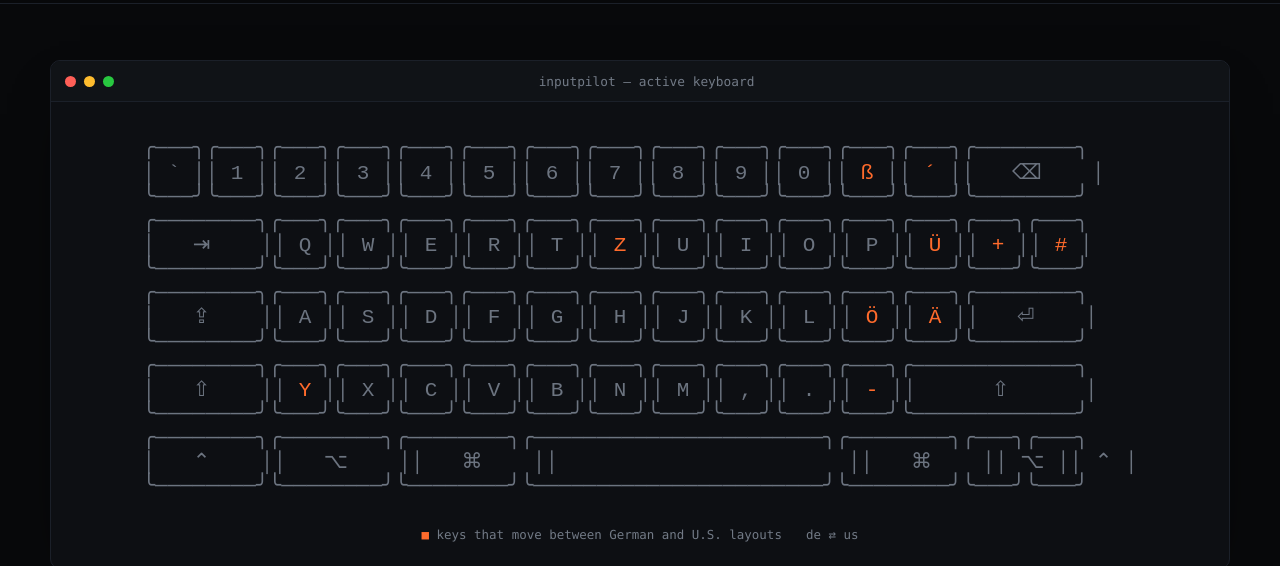
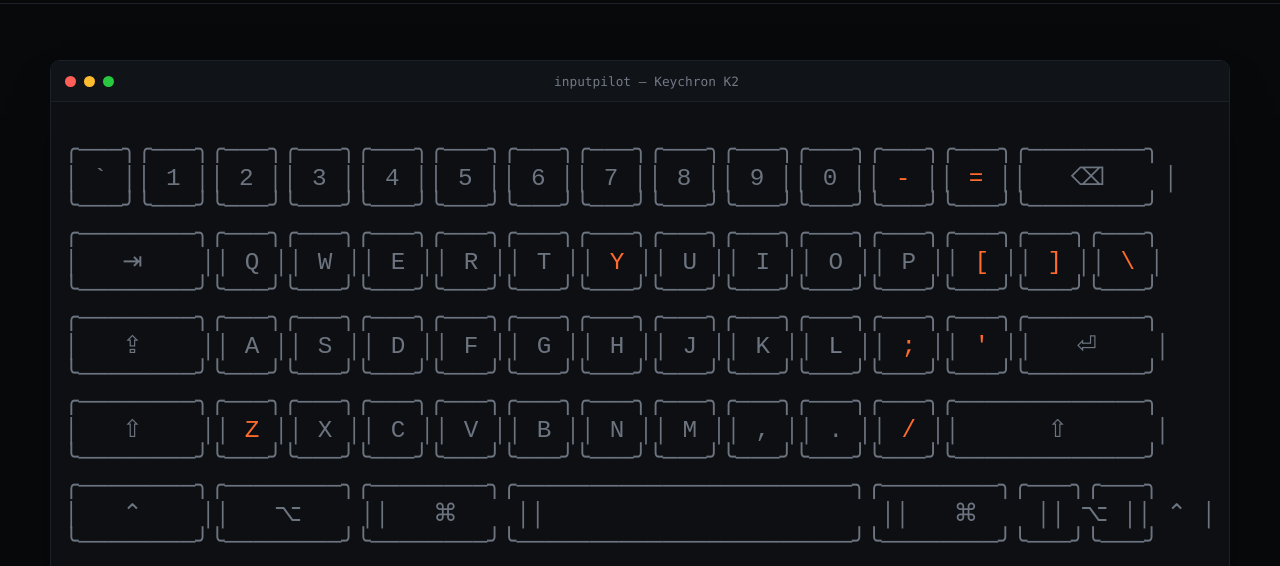
Before and after one commit to LucaGerlich/InputPilot, a plain HTML site: page docs/index.html in a window 1280 px wide. Shown: the part 53-619 px from the top of the page. Drawn offline with Linux system fonts and the light colour scheme; no server answers.

Commit message:
feat: enlarge and animate the ASCII keyboard
The keyboard now fills 96% of the terminal (25px, 1129px wide) instead of
half of it, and it moves: keys light up as if typed, then the layout flips
between German and U.S. - Z and Y swap places, the umlauts become brackets
and quotes, and the window title changes to the other keyboard. That is the
whole product demonstrated in the hero without a screenshot or a word.

Every legend is a span emitted by generate-keyboard-art.py, so the animation
addresses individual keys and swaps their labels while the box drawing stays
aligned; each row is still exactly 75 characters.

Verified in a browser: keypress highlights and layout swaps both observed
over a 9-second sample, no page overflow, and the art fits inside its box on
a 375px viewport. Animation stops for prefers-reduced-motion and pauses when
the tab is hidden.

```diff
--- a/docs/index.html
+++ b/docs/index.html
@@ -61,12 +61,20 @@
 	.term-title { margin-left:auto; margin-right:auto; color:var(--dim); font-size:.8rem; padding-right:44px; }
 
 	.art-pad { padding:2.2rem .75rem 1.6rem; overflow-x:auto; }
+	@media (max-width:520px){ .art-pad { padding:1.4rem .3rem 1rem; } }
 	pre.art {
 		margin:0; display:inline-block; text-align:left; color:#6C7480;
-		/* 75 chars wide; ~0.6em per char, so this fills the terminal without overflowing */
-		font-size:clamp(5.5px, 1.72vw, 21px); line-height:1.15; letter-spacing:0;
+		/* 75 chars wide at ~0.6em each, so this fills the terminal without overflowing */
+		font-size:clamp(5.5px, 1.90vw, 25px); line-height:1.15; letter-spacing:0;
 	}
-	pre.art b.d { color:var(--orange); font-weight:400; }
+	/* every legend is addressable so keys can light up and swap on layout change */
+	pre.art i { font-style:normal; transition:color .1s ease, text-shadow .1s ease; }
+	pre.art i.d { color:var(--orange); }
+	pre.art i.lit { color:#FFF; text-shadow:0 0 .35em var(--blue), 0 0 .9em var(--blue); }
+	pre.art i.flip { color:#FFF; text-shadow:0 0 .4em var(--orange), 0 0 1em var(--orange); }
+	.layout-state { color:var(--faint); }
+	.layout-state b { font-weight:400; color:var(--faint); transition:color .25s ease; }
+	.layout-state b.on { color:var(--blue); }
 	.legend-row { display:flex; justify-content:center; gap:1.5rem; flex-wrap:wrap; color:var(--dim); font-size:.78rem; padding:0 1rem 1.4rem; }
 	.legend-row span b { color:var(--orange); font-weight:400; }
 
@@ -163,28 +171,28 @@
 	<div class="term">
 		<div class="term-bar">
 			<span class="dot"></span><span class="dot"></span><span class="dot"></span>
-			<span class="term-title">inputpilot — active keyboard</span>
+			<span class="term-title">inputpilot — <span id="devname">Magic Keyboard</span></span>
 		</div>
 		<div class="art-pad">
-<pre class="art">╭───╮╭───╮╭───╮╭───╮╭───╮╭───╮╭───╮╭───╮╭───╮╭───╮╭───╮╭───╮╭───╮╭────────╮
-│ ` ││ 1 ││ 2 ││ 3 ││ 4 ││ 5 ││ 6 ││ 7 ││ 8 ││ 9 ││ 0 ││ <b class="d">ß</b> ││ <b class="d">´</b> ││   ⌫    │
+<pre class="art" id="kbd" aria-label="An ASCII keyboard demonstrating layout switching">╭───╮╭───╮╭───╮╭───╮╭───╮╭───╮╭───╮╭───╮╭───╮╭───╮╭───╮╭───╮╭───╮╭────────╮
+│ <i id="k0-0">`</i> ││ <i id="k0-1">1</i> ││ <i id="k0-2">2</i> ││ <i id="k0-3">3</i> ││ <i id="k0-4">4</i> ││ <i id="k0-5">5</i> ││ <i id="k0-6">6</i> ││ <i id="k0-7">7</i> ││ <i id="k0-8">8</i> ││ <i id="k0-9">9</i> ││ <i id="k0-10">0</i> ││ <i id="k0-11" data-us="-" class="d">ß</i> ││ <i id="k0-12" data-us="=" class="d">´</i> ││   <i id="k0-13">⌫</i>    │
 ╰───╯╰───╯╰───╯╰───╯╰───╯╰───╯╰───╯╰───╯╰───╯╰───╯╰───╯╰───╯╰───╯╰────────╯
 ╭────────╮╭───╮╭───╮╭───╮╭───╮╭───╮╭───╮╭───╮╭───╮╭───╮╭───╮╭───╮╭───╮╭───╮
-│   ⇥    ││ Q ││ W ││ E ││ R ││ T ││ <b class="d">Z</b> ││ U ││ I ││ O ││ P ││ <b class="d">Ü</b> ││ <b class="d">+</b> ││ <b class="d">#</b> │
+│   <i id="k1-0">⇥</i>    ││ <i id="k1-1">Q</i> ││ <i id="k1-2">W</i> ││ <i id="k1-3">E</i> ││ <i id="k1-4">R</i> ││ <i id="k1-5">T</i> ││ <i id="k1-6" data-us="Y" class="d">Z</i> ││ <i id="k1-7">U</i> ││ <i id="k1-8">I</i> ││ <i id="k1-9">O</i> ││ <i id="k1-10">P</i> ││ <i id="k1-11" data-us="[" class="d">Ü</i> ││ <i id="k1-12" data-us="]" class="d">+</i> ││ <i id="k1-13" data-us="\" class="d">#</i> │
 ╰────────╯╰───╯╰───╯╰───╯╰───╯╰───╯╰───╯╰───╯╰───╯╰───╯╰───╯╰───╯╰───╯╰───╯
 ╭────────╮╭───╮╭───╮╭───╮╭───╮╭───╮╭───╮╭───╮╭───╮╭───╮╭───╮╭───╮╭────────╮
-│   ⇪    ││ A ││ S ││ D ││ F ││ G ││ H ││ J ││ K ││ L ││ <b class="d">Ö</b> ││ <b class="d">Ä</b> ││   ⏎    │
+│   <i id="k2-0">⇪</i>    ││ <i id="k2-1">A</i> ││ <i id="k2-2">S</i> ││ <i id="k2-3">D</i> ││ <i id="k2-4">F</i> ││ <i id="k2-5">G</i> ││ <i id="k2-6">H</i> ││ <i id="k2-7">J</i> ││ <i id="k2-8">K</i> ││ <i id="k2-9">L</i> ││ <i id="k2-10" data-us=";" class="d">Ö</i> ││ <i id="k2-11" data-us="'" class="d">Ä</i> ││   <i id="k2-12">⏎</i>    │
 ╰────────╯╰───╯╰───╯╰───╯╰───╯╰───╯╰───╯╰───╯╰───╯╰───╯╰───╯╰───╯╰────────╯
 ╭────────╮╭───╮╭───╮╭───╮╭───╮╭───╮╭───╮╭───╮╭───╮╭───╮╭───╮╭─────────────╮
-│   ⇧    ││ <b class="d">Y</b> ││ X ││ C ││ V ││ B ││ N ││ M ││ , ││ . ││ <b class="d">-</b> ││      ⇧      │
+│   <i id="k3-0">⇧</i>    ││ <i id="k3-1" data-us="Z" class="d">Y</i> ││ <i id="k3-2">X</i> ││ <i id="k3-3">C</i> ││ <i id="k3-4">V</i> ││ <i id="k3-5">B</i> ││ <i id="k3-6">N</i> ││ <i id="k3-7">M</i> ││ <i id="k3-8">,</i> ││ <i id="k3-9">.</i> ││ <i id="k3-10" data-us="/" class="d">-</i> ││      <i id="k3-11">⇧</i>      │
 ╰────────╯╰───╯╰───╯╰───╯╰───╯╰───╯╰───╯╰───╯╰───╯╰───╯╰───╯╰─────────────╯
 ╭────────╮╭────────╮╭────────╮╭───────────────────────╮╭────────╮╭───╮╭───╮
-│   ⌃    ││   ⌥    ││   ⌘    ││                       ││   ⌘    ││ ⌥ ││ ⌃ │
+│   <i id="k4-0">⌃</i>    ││   <i id="k4-1">⌥</i>    ││   <i id="k4-2">⌘</i>    ││                       ││   <i id="k4-4">⌘</i>    ││ <i id="k4-5">⌥</i> ││ <i id="k4-6">⌃</i> │
 ╰────────╯╰────────╯╰────────╯╰───────────────────────╯╰────────╯╰───╯╰───╯</pre>
 		</div>
 		<div class="legend-row">
 			<span><b>■</b> keys that move between German and U.S. layouts</span>
-			<span>de ⇄ us</span>
+			<span class="layout-state"><b id="lay-de" class="on">de</b> ⇄ <b id="lay-us">us</b></span>
 		</div>
 	</div>
 
@@ -330,5 +338,66 @@
 		.then(d => { if (d && d.tag_name) document.getElementById("ver").textContent = d.tag_name; })
 		.catch(() => {});
 </script>
+
+<script>
+(() => {
+	const art = document.getElementById("kbd");
+	if (!art) return;
+	const keys = [...art.querySelectorAll("i")];
+	const variants = keys.filter(k => k.dataset.us);
+	variants.forEach(k => k.dataset.de = k.textContent);
+
+	let index = new Map();
+	const reindex = () => {
+		index = new Map();
+		keys.forEach(k => index.set(k.textContent.trim().toUpperCase(), k));
+	};
+	reindex();
+
+	const sleep = ms => new Promise(r => setTimeout(r, ms));
+	const idle = async () => { while (document.hidden) await sleep(400); };
+
+	async function press(ch) {
+		const el = index.get(ch.toUpperCase());
+		if (!el) return;
+		el.classList.add("lit");
+		await sleep(120);
+		el.classList.remove("lit");
+	}
+
+	async function type(word, gap = 130) {
+		for (const ch of word) { await press(ch); await sleep(gap); }
+	}
+
+	async function setLayout(next) {
+		variants.forEach(k => {
+			k.classList.add("flip");
+			k.textContent = next === "us" ? k.dataset.us : k.dataset.de;
+		});
+		reindex();
+		document.getElementById("devname").textContent = next === "us" ? "Keychron K2" : "Magic Keyboard";
+		document.getElementById("lay-de").classList.toggle("on", next === "de");
+		document.getElementById("lay-us").classList.toggle("on", next === "us");
+		await sleep(560);
+		variants.forEach(k => k.classList.remove("flip"));
+	}
+
+	async function run() {
+		await sleep(900);
+		for (;;) {
+			await idle(); await type("GRÜSSE");
+			await sleep(950);
+			await idle(); await setLayout("us");
+			await sleep(420);
+			await idle(); await type("HELLO");
+			await sleep(950);
+			await idle(); await setLayout("de");
+			await sleep(420);
+		}
+	}
+
+	if (!window.matchMedia("(prefers-reduced-motion: reduce)").matches) run();
+})();
+</script>
 </body>
 </html>
```
Also changed, not shown: 1 other file.
